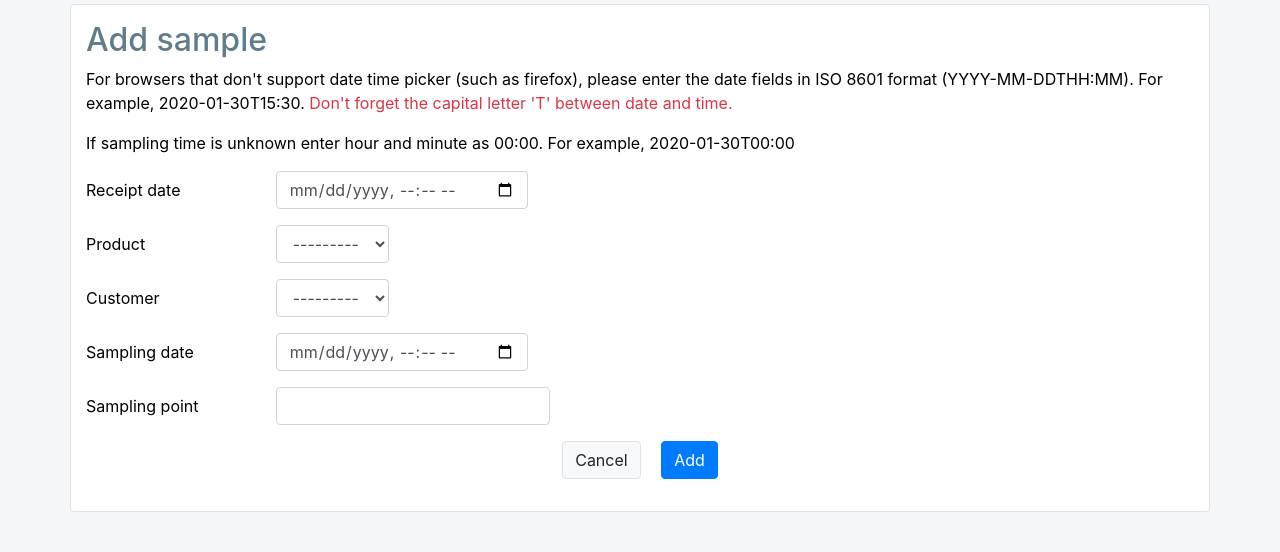
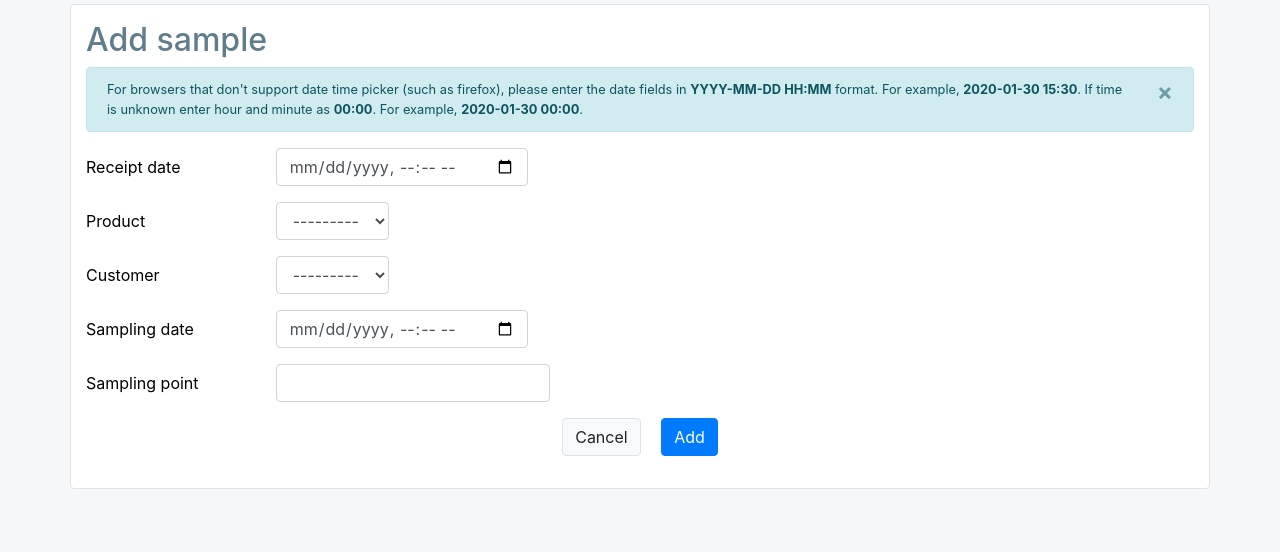
Before and after one commit to emreture/cs50web-chemlab, a Django app: page /samples/add/ in a window 1280 px wide. Shown: the part 56-608 px from the top of the page. Run offline with Django 3.2, Linux system fonts and the light colour scheme; the visitor is signed in with stand-in values (Sample User, id 1); data that the repository does not hold is empty; some libraries are stand-ins or nearby versions.

Commit message:
Add datetime input warning.

```diff
--- a/samples/templates/samples/add_sample.html
+++ b/samples/templates/samples/add_sample.html
@@ -8,9 +8,13 @@ Add sample
   <div class="row">
     <div class="col-auto">
       <h2 class="w3-text-theme">Add sample</h2>
-      <p>For browsers that don't support date time picker (such as firefox), please enter the date fields in ISO 8601 format (YYYY-MM-DDTHH:MM).
-         For example, 2020-01-30T15:30. <span class="text-danger">Don't forget the capital letter 'T' between date and time.</span></p>
-      <p>If sampling time is unknown enter hour and minute as 00:00. For example, 2020-01-30T00:00</p>
+      <div class="alert alert-info alert-dismissible fade show small">
+        <button type="button" class="close" data-dismiss="alert" aria-label="Close">
+          <span aria-hidden="true">&times;</span>
+        </button>
+        For browsers that don't support date time picker (such as firefox), please enter the date fields in <b>YYYY-MM-DD HH:MM</b> format.
+        For example, <b>2020-01-30 15:30</b>. If time is unknown enter hour and minute as <b>00:00</b>. For example, <b>2020-01-30 00:00</b>.
+      </div>
     </div>
   </div>
   <div class="row">
```
Also changed, not shown: results/templates/results/details.html (+7 -0 lines), samples/templates/samples/details.html (+7 -0 lines).
